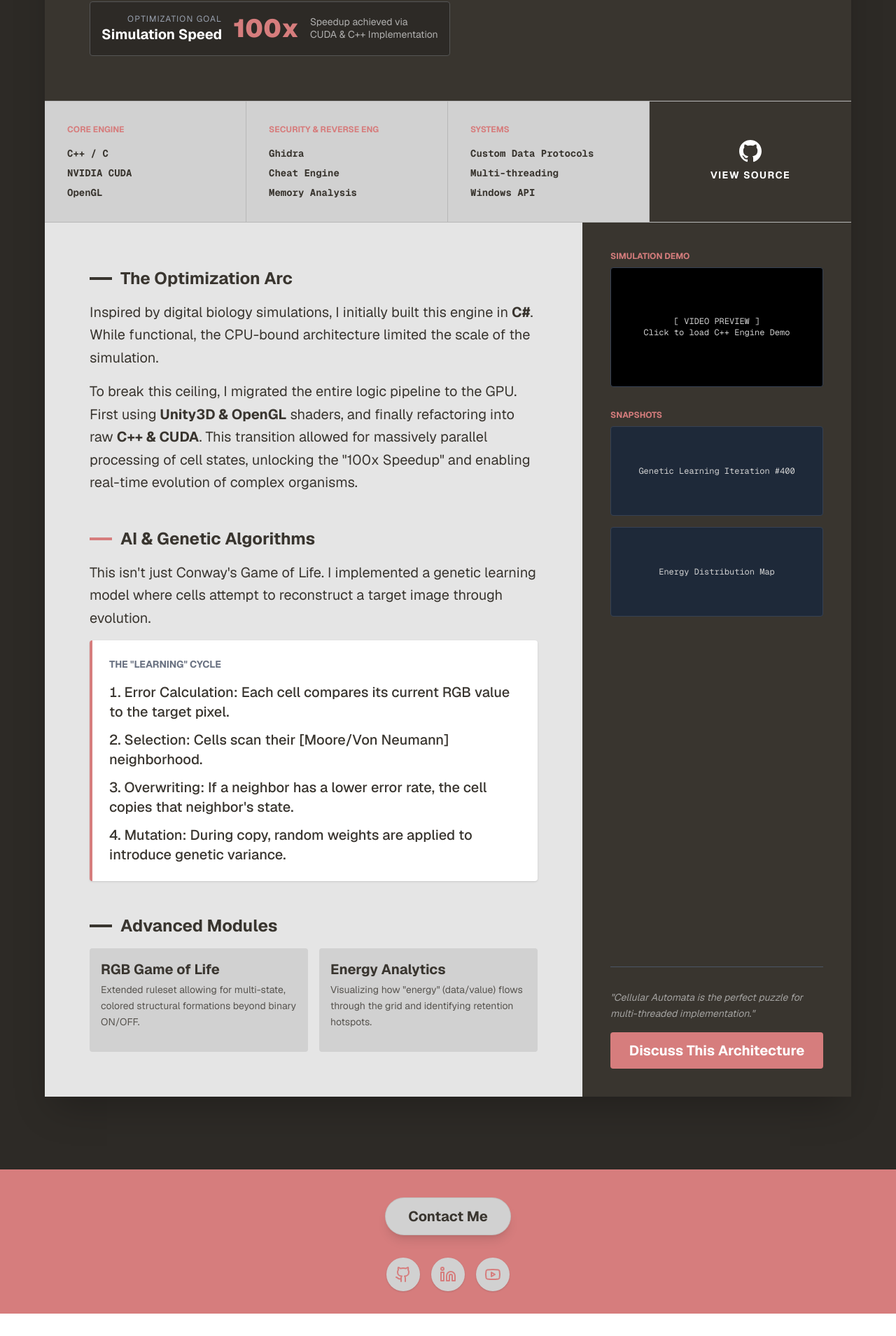
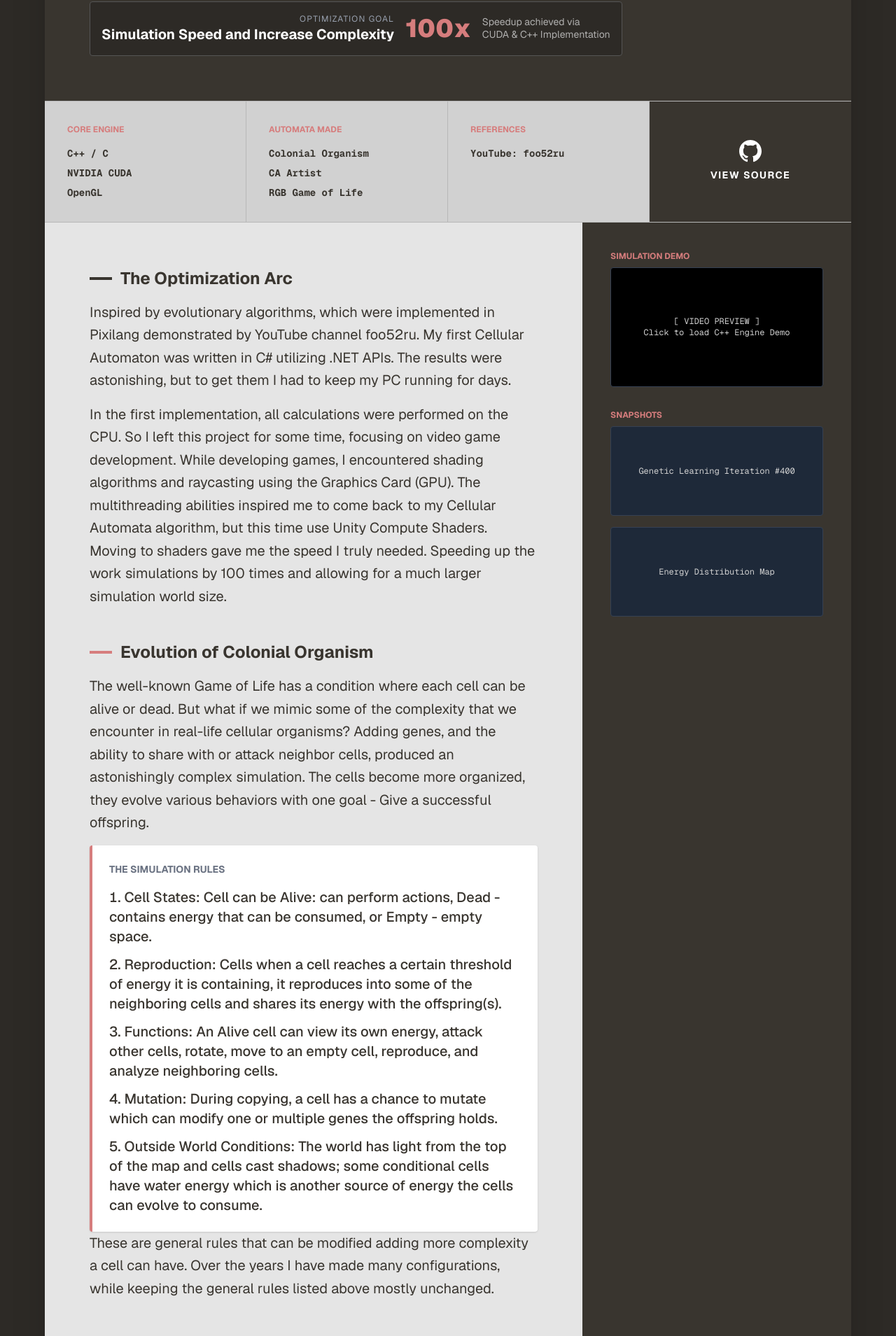
Before and after one commit to imiziuk/my-website-v5, a Next.js app: page /projects/cellular-automaton in a window 1280 px wide. Shown: the part 562-2471 px from the top of the page at 70% size. Before the commit the page ends 2439 px from the top, so only its background shows below. Built offline with nearby package versions, Linux system fonts and the light colour scheme.

Commit message:
feat: add image property to projects and enhance layout with project images. Added more content to CA page

```diff
--- a/app/page.tsx
+++ b/app/page.tsx
@@ -19,7 +19,7 @@
 
 export default function Page() {
   return (
-    <main className="bg-[#2d2a26] min-h-screen text-[#39352f]">
+    <main className="bg-[#2d2a26] min-h-screen font-sans text-[#39352f]">
       {/* 1. Full Width Header */}
       <Header title="Ivan Miziuk" image="/bg.jpg" />
 
--- a/app/projects/cellular-automaton/page.tsx
+++ b/app/projects/cellular-automaton/page.tsx
@@ -10,7 +10,6 @@
       <Nav />
 
       <div className="max-w-6xl mx-auto bg-[#e5e5e5] shadow-2xl min-h-screen flex flex-col">
-
         {/* 1. HERO SECTION: The Hook */}
         <section className="p-10 md:p-16 border-b border-[#b8b8b8] bg-[#39352f] text-[#d1d1d1]">
           <div className="max-w-4xl">
@@ -18,20 +17,28 @@
               Project <span className="text-[#d67d7d]">Evolution</span>
             </h1>
             <p className="text-xl leading-relaxed opacity-90 mb-8 border-l-4 border-[#d67d7d] pl-6">
-              A High-Performance Computing (HPC) engine that simulates artificial life and evolutionary image generation.
+              A High-Performance Computing (HPC) engine that simulates
+              artificial life and evolutionary image generation.
               <br className="hidden md:block" />
-              Optimized from a single-threaded CPU task to a massively parallel GPU architecture.
+              Optimized from a single-threaded CPU task to a massively parallel
+              GPU architecture.
             </p>
 
             {/* "The Metric" - Front and Center */}
             <div className="inline-flex items-center gap-4 bg-[#2d2a26] p-4 rounded border border-[#555]">
               <div className="text-right">
-                <span className="block text-xs uppercase tracking-widest text-gray-400">Optimization Goal</span>
-                <span className="block font-bold text-white">Simulation Speed</span>
+                <span className="block text-xs uppercase tracking-widest text-gray-400">
+                  Optimization Goal
+                </span>
+                <span className="block font-bold text-white">
+                  Simulation Speed and Increase Complexity
+                </span>
               </div>
               <div className="text-4xl font-black text-[#d67d7d]">100x</div>
               <div className="text-left text-sm opacity-80 leading-tight">
-                Speedup achieved via<br/>CUDA & C++ Implementation
+                Speedup achieved via
+                <br />
+                CUDA & C++ Implementation
               </div>
             </div>
           </div>
@@ -40,7 +47,9 @@
         {/* 2. TECH STACK GRID */}
         <section className="grid grid-cols-1 md:grid-cols-4 border-b border-[#b8b8b8]">
           <div className="p-8 border-b md:border-b-0 md:border-r border-[#b8b8b8] bg-[#d1d1d1]">
-            <h3 className="font-bold uppercase text-xs mb-4 text-[#d67d7d]">Core Engine</h3>
+            <h3 className="font-bold uppercase text-xs mb-4 text-[#d67d7d]">
+              Core Engine
+            </h3>
             <ul className="space-y-2 font-mono text-sm font-bold">
               <li>C++ / C</li>
               <li>NVIDIA CUDA</li>
@@ -48,35 +57,48 @@
             </ul>
           </div>
           <div className="p-8 border-b md:border-b-0 md:border-r border-[#b8b8b8] bg-[#d1d1d1]">
-            <h3 className="font-bold uppercase text-xs mb-4 text-[#d67d7d]">Security & Reverse Eng</h3>
+            <h3 className="font-bold uppercase text-xs mb-4 text-[#d67d7d]">
+              Automata Made
+            </h3>
             <ul className="space-y-2 font-mono text-sm font-bold">
-              <li>Ghidra</li>
-              <li>Cheat Engine</li>
-              <li>Memory Analysis</li>
+              <li>Colonial Organism</li>
+              <li>CA Artist</li>
+              <li>RGB Game of Life</li>
             </ul>
           </div>
           <div className="p-8 border-b md:border-b-0 md:border-r border-[#b8b8b8] bg-[#d1d1d1]">
-            <h3 className="font-bold uppercase text-xs mb-4 text-[#d67d7d]">Systems</h3>
+            <h3 className="font-bold uppercase text-xs mb-4 text-[#d67d7d]">
+              References
+            </h3>
             <ul className="space-y-2 font-mono text-sm font-bold">
-              <li>Custom Data Protocols</li>
-              <li>Multi-threading</li>
-              <li>Windows API</li>
+              <li>
+                <a
+                  href="https://youtu.be/PCx228KcOow?si=Q_kXJRxGmuK8E6RW"
+                  className="hover:text-[#d67d7d]"
+                >
+                  YouTube: foo52ru
+                </a>
+              </li>
             </ul>
           </div>
-          <div className="p-8 bg-[#39352f] text-white flex items-center justify-center">
-             <a href="https://github.com/YOUR_USERNAME/REPO" target="_blank" className="group flex flex-col items-center gap-2 hover:text-[#d67d7d] transition-colors cursor-pointer">
-                <svg className="w-8 h-8 fill-current" viewBox="0 0 24 24"><path d="M12 0c-6.626 0-12 5.373-12 12 0 5.302 3.438 9.8 8.207 11.387.599.111.793-.261.793-.577v-2.234c-3.338.726-4.033-1.416-4.033-1.416-.546-1.387-1.333-1.756-1.333-1.756-1.089-.745.083-.729.083-.729 1.205.084 1.839 1.237 1.839 1.237 1.07 1.834 2.807 1.304 3.492.997.107-.775.418-1.305.762-1.604-2.665-.305-5.467-1.334-5.467-5.931 0-1.311.469-2.381 1.236-3.221-.124-.303-.535-1.524.117-3.176 0 0 1.008-.322 3.301 1.23.957-.266 1.983-.399 3.003-.404 1.02.005 2.047.138 3.006.404 2.291-1.552 3.297-1.23 3.297-1.23.653 1.653.242 2.874.118 3.176.77.84 1.235 1.911 1.235 3.221 0 4.609-2.807 5.624-5.479 5.921.43.372.823 1.102.823 2.222v3.293c0 .319.192.694.801.576 4.765-1.589 8.199-6.086 8.199-11.386 0-6.627-5.373-12-12-12z"/></svg>
-                <span className="font-bold text-sm tracking-widest border-b border-transparent group-hover:border-[#d67d7d]">VIEW SOURCE</span>
+          <a
+            href="https://github.com/imiziuk/CellularAutomaton"
+            target="_blank"
+            className="p-8 bg-[#39352f] text-white flex items-center justify-center group flex flex-col items-center gap-2 hover:bg-[#d67d7d] transition-colors cursor-pointer"
+          >
+            <svg className="w-8 h-8 fill-current" viewBox="0 0 24 24">
+              <path d="M12 0c-6.626 0-12 5.373-12 12 0 5.302 3.438 9.8 8.207 11.387.599.111.793-.261.793-.577v-2.234c-3.338.726-4.033-1.416-4.033-1.416-.546-1.387-1.333-1.756-1.333-1.756-1.089-.745.083-.729.083-.729 1.205.084 1.839 1.237 1.839 1.237 1.07 1.834 2.807 1.304 3.492.997.107-.775.418-1.305.762-1.604-2.665-.305-5.467-1.334-5.467-5.931 0-1.311.469-2.381 1.236-3.221-.124-.303-.535-1.524.117-3.176 0 0 1.008-.322 3.301 1.23.957-.266 1.983-.399 3.003-.404 1.02.005 2.047.138 3.006.404 2.291-1.552 3.297-1.23 3.297-1.23.653 1.653.242 2.874.118 3.176.77.84 1.235 1.911 1.235 3.221 0 4.609-2.807 5.624-5.479 5.921.43.372.823 1.102.823 2.222v3.293c0 .319.192.694.801.576 4.765-1.589 8.199-6.086 8.199-11.386 0-6.627-5.373-12-12-12z" />
+            </svg>
+            <span className="font-bold text-sm tracking-widest border-b border-transparent group-hover:border-[#39352f]">
+              VIEW SOURCE
+            </span>
           </a>
-          </div>
         </section>
 
         {/* 3. DEEP DIVE CONTENT */}
         <div className="flex flex-col md:flex-row flex-1">
-
           {/* LEFT: The Narrative */}
           <section className="md:w-2/3 p-10 md:p-16 space-y-12">
-
             {/* The Problem & Solution */}
             <div>
               <h2 className="text-2xl font-bold mb-4 flex items-center">
@@ -84,13 +106,88 @@
                 The Optimization Arc
               </h2>
               <p className="leading-relaxed mb-4">
-                Inspired by digital biology simulations, I initially built this engine in <b>C#</b>. While functional, the CPU-bound architecture limited the scale of the simulation.
+                Inspired by evolutionary algorithms, which were implemented in{" "}
+                <a href="https://warmplace.ru/soft/pixilang/">Pixilang</a>{" "}
+                demonstrated by{" "}
+                <a href="https://youtu.be/PCx228KcOow?si=Q_kXJRxGmuK8E6RW">
+                  YouTube channel foo52ru
+                </a>
+                . My first Cellular Automaton was written in C# utilizing .NET
+                APIs. The results were astonishing, but to get them I had to
+                keep my PC running for days.
               </p>
               <p className="leading-relaxed">
-                To break this ceiling, I migrated the entire logic pipeline to the GPU. First using <b>Unity3D & OpenGL</b> shaders, and finally refactoring into raw <b>C++ & CUDA</b>. This transition allowed for massively parallel processing of cell states, unlocking the "100x Speedup" and enabling real-time evolution of complex organisms.
+                In the first implementation, all calculations were performed on
+                the CPU. So I left this project for some time, focusing on video
+                game development. While developing games, I encountered shading
+                algorithms and raycasting using the Graphics Card (GPU). The
+                multithreading abilities inspired me to come back to my Cellular
+                Automata algorithm, but this time use Unity Compute Shaders.
+                Moving to shaders gave me the speed I truly needed. Speeding up
+                the work simulations by 100 times and allowing for a much larger
+                simulation world size.
               </p>
             </div>
+            {/* The AI Logic */}
+            <div>
+              <h2 className="text-2xl font-bold mb-4 flex items-center">
+                <span className="bg-[#d67d7d] w-8 h-1 mr-3"></span>
+                Evolution of Colonial Organism
+              </h2>
+              <p className="leading-relaxed mb-6">
+                The well-known Game of Life has a condition where each cell can
+                be alive or dead. But what if we mimic some of the complexity
+                that we encounter in real-life cellular organisms? Adding genes,
+                and the ability to share with or attack neighbor cells, produced
+                an astonishingly complex simulation. The cells become more
+                organized, they evolve various behaviors with one goal - Give a
+                successful offspring.
+              </p>
 
+              <div className="bg-white p-6 rounded shadow-sm border-l-4 border-[#d67d7d]">
+                <h4 className="font-bold text-sm uppercase mb-4 text-gray-500">
+                  The Simulation Rules
+                </h4>
+                <ol className="list-decimal list-inside space-y-3 font-medium">
+                  <li>
+                    <span className="text-[#39352f]">Cell States:</span> Cell
+                    can be Alive: can perform actions, Dead - contains energy
+                    that can be consumed, or Empty - empty space.
+                  </li>
+                  <li>
+                    <span className="text-[#39352f]">Reproduction:</span> Cells
+                    when a cell reaches a certain threshold of energy it is
+                    containing, it reproduces into some of the neighboring cells
+                    and shares its energy with the offspring(s).
+                  </li>
+                  <li>
+                    <span className="text-[#39352f]">Functions:</span> An Alive
+                    cell can view its own energy, attack other cells, rotate,
+                    move to an empty cell, reproduce, and analyze neighboring
+                    cells.
+                  </li>
+                  <li>
+                    <span className="text-[#39352f]">Mutation:</span> During
+                    copying, a cell has a chance to mutate which can modify one
+                    or multiple genes the offspring holds.
+                  </li>
+                  <li>
+                    <span className="text-[#39352f]">
+                      Outside World Conditions:
+                    </span>{" "}
+                    The world has light from the top of the map and cells cast
+                    shadows; some conditional cells have water energy which is
+                    another source of energy the cells can evolve to consume.
+                  </li>
+                </ol>
+              </div>
+              <p>
+                These are general rules that can be modified adding more
+                complexity a cell can have. Over the years I have made many
+                configurations, while keeping the general rules listed above
+                mostly unchanged.
+              </p>
+            </div>
             {/* The AI Logic */}
             <div>
               <h2 className="text-2xl font-bold mb-4 flex items-center">
@@ -98,59 +195,116 @@
                 AI & Genetic Algorithms
               </h2>
               <p className="leading-relaxed mb-6">
-                This isn't just Conway's Game of Life. I implemented a genetic learning model where cells attempt to reconstruct a target image through evolution.
+                This isn't just Conway's Game of Life. I implemented a genetic
+                learning model where cells attempt to reconstruct a target image
+                through evolution.
               </p>
 
               <div className="bg-white p-6 rounded shadow-sm border-l-4 border-[#d67d7d]">
-                <h4 className="font-bold text-sm uppercase mb-4 text-gray-500">The "Learning" Cycle</h4>
+                <h4 className="font-bold text-sm uppercase mb-4 text-gray-500">
+                  The "Learning" Cycle
+                </h4>
                 <ol className="list-decimal list-inside space-y-3 font-medium">
                   <li>
-                     <span className="text-[#39352f]">Error Calculation:</span> Each cell compares its current RGB value to the target pixel.
+                    <span className="text-[#39352f]">Error Calculation:</span>{" "}
+                    Each cell compares its current RGB value to the target
+                    pixel.
                   </li>
                   <li>
-                     <span className="text-[#39352f]">Selection:</span> Cells scan their [Moore/Von Neumann] neighborhood.
+                    <span className="text-[#39352f]">Selection:</span> Cells
+                    scan their [Moore/Von Neumann] neighborhood.
                   </li>
                   <li>
-                     <span className="text-[#39352f]">Overwriting:</span> If a neighbor has a lower error rate, the cell copies that neighbor's state.
+                    <span className="text-[#39352f]">Overwriting:</span> If a
+                    neighbor has a lower error rate, the cell copies that
+                    neighbor's state.
                   </li>
                   <li>
-                     <span className="text-[#39352f]">Mutation:</span> During copy, random weights are applied to introduce genetic variance.
+                    <span className="text-[#39352f]">Mutation:</span> During
+                    copying, random weights are applied to introduce genetic
+                    variance.
+                  </li>
+                </ol>
+              </div>
+            </div>
+
+            <div>
+              <h2 className="text-2xl font-bold mb-4 flex items-center">
+                <span className="bg-[#d67d7d] w-8 h-1 mr-3"></span>
+                Game of Life but RGB
+              </h2>
+              <p className="leading-relaxed mb-6">
+                The Neil deGrasse Tyson interview about string theory, where
+                many dimensions affect each other to some extent, has motivated
+                me to implement something where we have a multidimensional
+                simulation but where one dimension effects the other similarly.
+                In other words: A &rarr; B, B &rarr; C, C &rarr; A. I wanted to
+                try with a simple Conway's Game of Life where three worlds
+                interact with each other. In each world, the rules are applied
+                the same; however, the other dimensions add a semi neighbor
+                value (0.5). Thus, while calculating neighbors, an empty cell
+                surrounded by no cells in the same dimension can become alive
+                due to the high density of cells in the other dimension. The
+                interesting aftereffect is that this creates another type of
+                cellular automaton. Where all cells are full ABC, during
+                simulation they are white (full values of RGB), and if there is
+                no single dimension value, the simulation would keep being of
+                this simulation. But if at least one cell is placed to be one
+                colored, it starts a chain reaction making the whole world
+                colored and broken (unsynced) from each other.
+              </p>
+
+              <div className="bg-white p-6 rounded shadow-sm border-l-4 border-[#d67d7d]">
+                <h4 className="font-bold text-sm uppercase mb-4 text-gray-500">
+                  Simulation Rules
+                </h4>
+                <ol className="list-decimal list-inside space-y-3 font-medium">
+                  <li>
+                    <span className="text-[#39352f]">General Rules</span>{" "}
+                    <ol>
+                      <li>
+                        Any cell that has 2 or 3 living neighbors survives.
+                      </li>
+                      <li>
+                        Any dead cell with 3 live neighbors becomes a live cell.
+                      </li>
+                      <li>All other live cells die in the next generation.</li>
+                      <li>All the other dead cells stay dead.</li>
+                    </ol>
+                  </li>
+                  <li>
+                    <span className="text-[#39352f]">
+                      Calculating Neighbors
+                    </span>
+                    Here we play 3 cellular Automata named R, G, and B.
+                    <ol>
+                      <li>R &larr; R </li>
+                      <li>G &larr; G </li>
+                      <li>B &larr; B </li>
+                      <li>R &larr; B * 0.5</li>
+                      <li>G &larr; R * 0.5</li>
+                      <li>B &larr; G * 0.5</li>
+                    </ol>
                   </li>
                 </ol>
               </div>
             </div>
 
             {/* Other Modules */}
-            <div>
-              <h2 className="text-2xl font-bold mb-4 flex items-center">
-                <span className="bg-[#39352f] w-8 h-1 mr-3"></span>
-                Advanced Modules
-              </h2>
-              <ul className="grid grid-cols-1 md:grid-cols-2 gap-4">
-                <li className="bg-[#d1d1d1] p-4 rounded">
-                  <h4 className="font-bold mb-1">RGB Game of Life</h4>
-                  <p className="text-sm opacity-80">Extended ruleset allowing for multi-state, colored structural formations beyond binary ON/OFF.</p>
-                </li>
-                <li className="bg-[#d1d1d1] p-4 rounded">
-                  <h4 className="font-bold mb-1">Energy Analytics</h4>
-                  <p className="text-sm opacity-80">Visualizing how "energy" (data/value) flows through the grid and identifying retention hotspots.</p>
-                </li>
-              </ul>
-            </div>
-
           </section>
 
           {/* RIGHT: Visuals / Sidebar */}
           <aside className="md:w-1/3 bg-[#39352f] text-[#d1d1d1] p-10 flex flex-col gap-8">
-
             {/* Video Placeholder */}
             <div>
-               <label className="text-xs font-bold uppercase text-[#d67d7d] mb-2 block">Simulation Demo</label>
+              <label className="text-xs font-bold uppercase text-[#d67d7d] mb-2 block">
+                Simulation Demo
+              </label>
               <div className="aspect-video w-full bg-black rounded border border-gray-700 flex items-center justify-center relative overflow-hidden group cursor-pointer">
                 {/* If you have a video file, replace this div with the video tag */}
                 <div className="absolute inset-0 bg-[#d67d7d] opacity-0 group-hover:opacity-10 transition-opacity"></div>
                 <span className="font-mono text-xs text-center px-4">
-                    [ VIDEO PREVIEW ]<br/>
+                  [ VIDEO PREVIEW ]<br />
                   Click to load C++ Engine Demo
                 </span>
               </div>
@@ -158,28 +312,36 @@
 
             {/* Gallery Placeholders */}
             <div className="space-y-4">
-               <label className="text-xs font-bold uppercase text-[#d67d7d] mb-2 block">Snapshots</label>
+              <label className="text-xs font-bold uppercase text-[#d67d7d] mb-2 block">
+                Snapshots
+              </label>
               <div className="h-32 bg-gray-800 rounded flex items-center justify-center border border-gray-700">
-                 <span className="text-xs font-mono">Genetic Learning Iteration #400</span>
+                <span className="text-xs font-mono">
+                  Genetic Learning Iteration #400
+                </span>
               </div>
               <div className="h-32 bg-gray-800 rounded flex items-center justify-center border border-gray-700">
-                 <span className="text-xs font-mono">Energy Distribution Map</span>
+                <span className="text-xs font-mono">
+                  Energy Distribution Map
+                </span>
               </div>
             </div>
 
             {/* Call to Action */}
             <div className="mt-auto pt-8 border-t border-gray-600">
               <p className="text-sm italic opacity-70 mb-4">
-                "Cellular Automata is the perfect puzzle for multi-threaded implementation."
+                "Cellular Automata is the perfect puzzle for multi-threaded
+                implementation."
               </p>
-              <a href="/contact" className="block w-full text-center bg-[#d67d7d] text-white font-bold py-3 rounded hover:bg-white hover:text-[#39352f] transition-colors">
+              <a
+                href="/contact"
+                className="block w-full text-center bg-[#d67d7d] text-white font-bold py-3 rounded hover:bg-white hover:text-[#39352f] transition-colors"
+              >
                 Discuss This Architecture
               </a>
             </div>
-
           </aside>
         </div>
-
       </div>
       <Footing />
     </main>
```
Also changed, not shown: app/projects/page.tsx (+102 -27 lines). Lines whose indentation alone changed are shown as unchanged.
